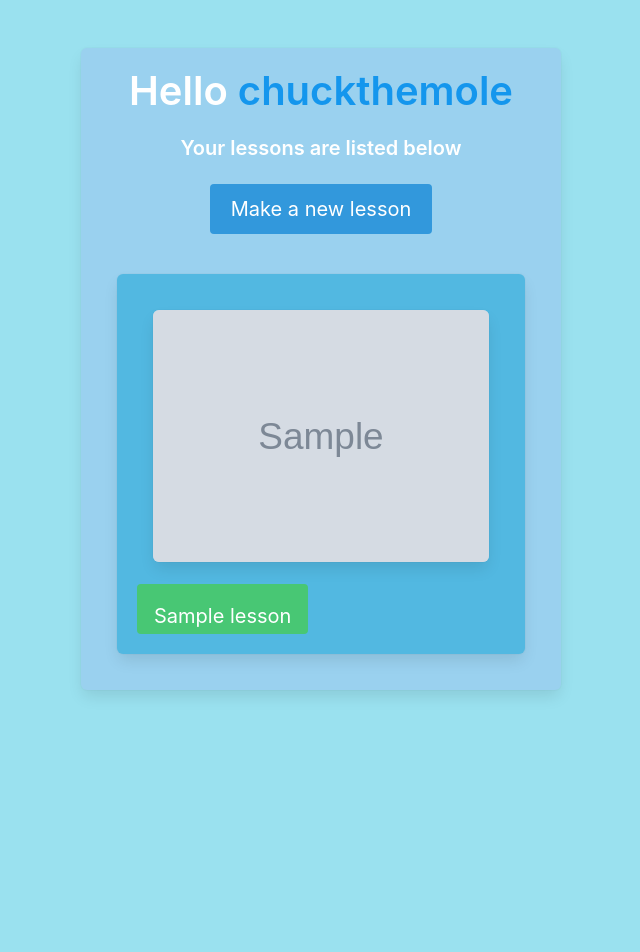
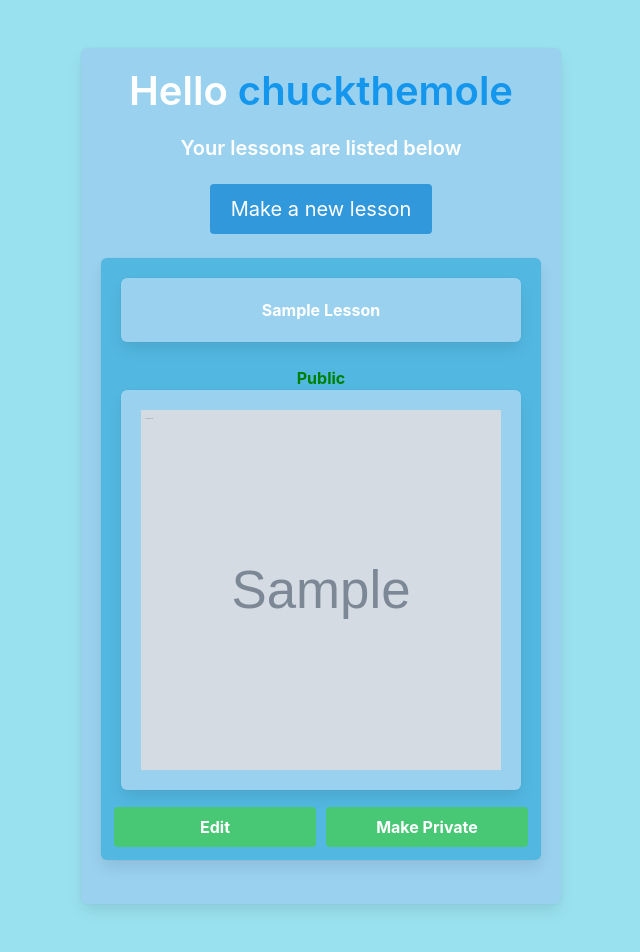
Before and after one commit to chuckthemole/TeachAssist, a Django app: page /dashboard in a window 1280 px wide. Shown: the part 52-1004 px from the top of the page, without its empty margins (319-959 px from the left). Before the commit the page ends 748 px from the top, so only its background shows below. Run offline with Django 3.2, Linux system fonts and the light colour scheme; a user stored in the database is signed in; tables that the repository leaves empty hold one stand-in row (values such as "Sample post"); grey boxes marked "Sample" are stand-in pictures; some libraries are stand-ins or nearby versions.

Commit message:
Edit dashboard frontend

```diff
--- a/teach/models.py
+++ b/teach/models.py
@@ -24,7 +24,7 @@ class Upload(models.Model):
 
 class Lesson(models.Model):
 	def __str__(self):
-		return (self.subject + " \n" + self.lesson_name)
+		return ("Subject: " + self.subject + " \n" + "Title: " + self.lesson_name)
 
 	# FK
 	teacher = models.ForeignKey(teacher, on_delete=models.CASCADE, null=True)
--- a/teach/templates/teach/dashboard.html
+++ b/teach/templates/teach/dashboard.html
@@ -36,26 +36,40 @@
 
     <!-- List all user's lessons -->
     {% for lesson in my_lessons %}
-    <div class="parent">
-      <div class="box alt-front-background">
-        <div class="content alt-front-background" align="left">
-          <a class="child inline-block-child" href="{% url 'lesson:show_lesson' lesson.id %}">
-            <div class="container-img">
-              <img src="{{ lesson.img.url }}" alt="Image not found" onerror="this.onerror=null;this.src='{% static 'teach/images/no_image_available.PNG' %}';" width="100%" height="100%" style="padding:0; margin:0;" class="box front-background">
-
-              {% if lesson.subject == 'math' %}
-              <img class="icon" src="https://img.icons8.com/doodle/48/000000/basketball--v1.png">
-              {% elif lesson.subject == 'science' %}
-              <img class="icon" src='https://img.icons8.com/dusk/64/000000/baseball.png'>
-              {% elif lesson.subject == 'history' %}
-              <img class="icon" src='https://img.icons8.com/dusk/64/000000/tennis.png'>
-              {% endif %}
-
-            </div>
-
+    <div class="box alt-front-background">
+      <div class="box front-background" align="center">
+        <b class="is-capitalized" style="color:white;">{{ lesson.lesson_name }}</b>
+      </div>
+      <div>
+        {% if lesson.is_public %}
+        <b style="color:green;">Public<b>
+        {% else %}
+        <b style="color:red;">Private<b>
+        {% endif %}
+      </div>
+      <div class="box front-background">
+        <a href="{% url 'lesson:show_lesson' lesson.id %}">
+          <div class="container-img">
+            <figure class="image is-1by1">
+              <img src="{{ lesson.img.url }}" style="object-fit: cover;" alt="Image not found" onerror="this.onerror=null;this.src='{% static 'teach/images/no_image_available.PNG' %}';">
+            </figure>
+            <img class="icon is-small" src="{{ lesson.icon }}">
+          </div>
+        </a>
+      </div>
+      <div class="columns">
+        <div class="column">
+          <a class="button is-success is-fullwidth" href="{% url 'lesson:edit_lesson' lesson.id %}">
+            Edit
           </a>
-          <a class="child inline-block-child button is-success is-medium" href="{% url 'lesson:show_lesson' lesson.id %}">
-            {{ lesson.lesson_name }}
+        </div>
+        <div class="column">
+          <a class="button is-success is-fullwidth" href="{% url 'lesson:edit_lesson' lesson.id %}">
+            {% if lesson.is_public %}
+            Make Private
+            {% else %}
+            Make Public
+            {% endif %}
           </a>
         </div>
       </div>
--- a/teach/templates/teach/lesson/create_lesson.html
+++ b/teach/templates/teach/lesson/create_lesson.html
@@ -44,6 +44,7 @@
             </select>
           </div>
 
+          <!--
           <div class="field has-addons is-small">
             <div class="control">
               <input class="input is-rounded is-small" type="text" placeholder="Add Subject">
@@ -54,6 +55,7 @@
               </button>
             </div>
           </div>
+        -->
 
           <legend>
             <span style="color:white;">
@@ -66,6 +68,7 @@
             </select>
           </div>
 
+          <!--
           <div class="field has-addons is-small">
             <div class="control">
               <input class="input is-rounded is-small" id="add_class" type="text" placeholder="Add Class">
@@ -76,6 +79,7 @@
               </button>
             </div>
           </div>
+          -->
 
         </fieldset>
         <br>
--- a/teach/views/lesson.py
+++ b/teach/views/lesson.py
@@ -95,7 +95,6 @@ def create_lesson(request):
     else:
         user = request.user
         all_lessons = Lesson.objects.all()
-        form = Sport_Location_Form()
         return render(request, "teach/index.html", {"user":user, "all_lessons": all_lessons, "error":"Can't create!"})
 
 def show_lesson(request, lesson_id):
```
Also changed, not shown: teach/templates/teach/lesson/show_lesson.html (+9 -12 lines).
